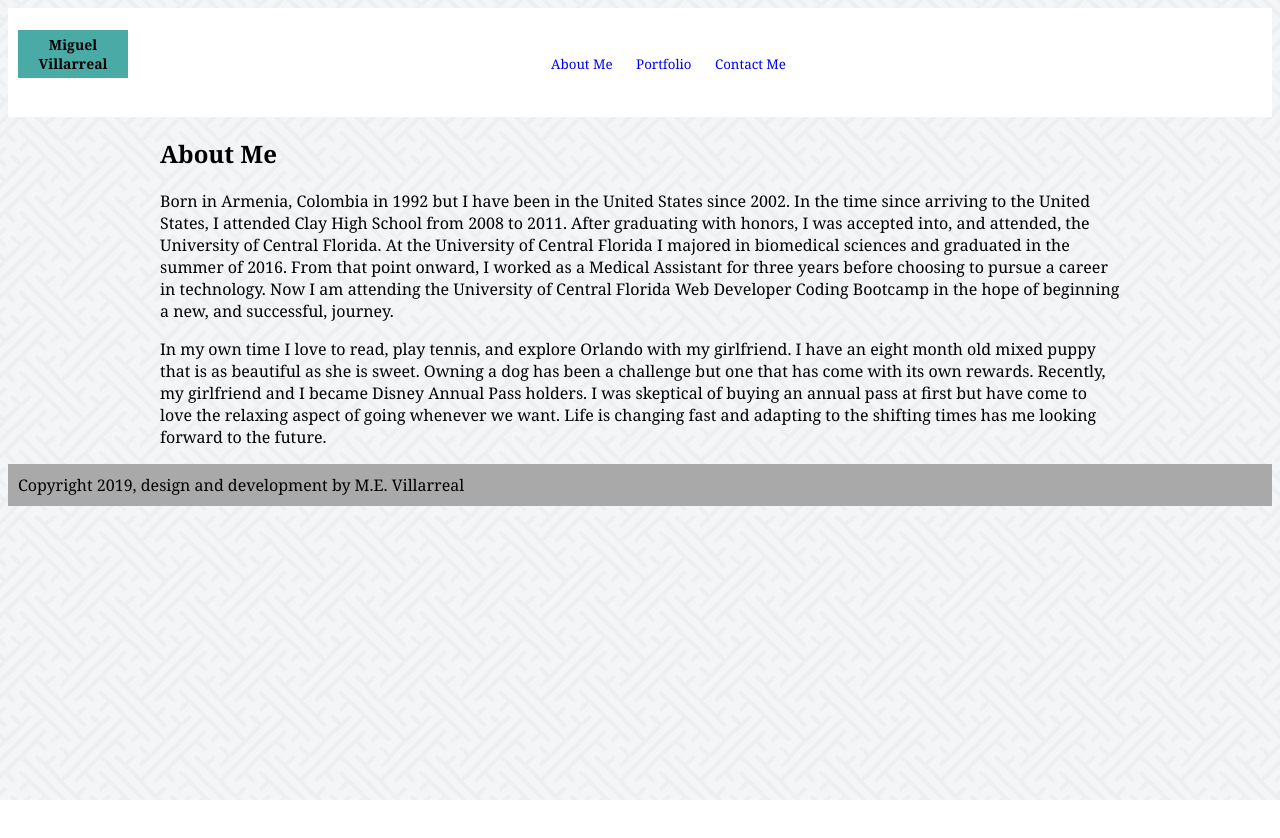
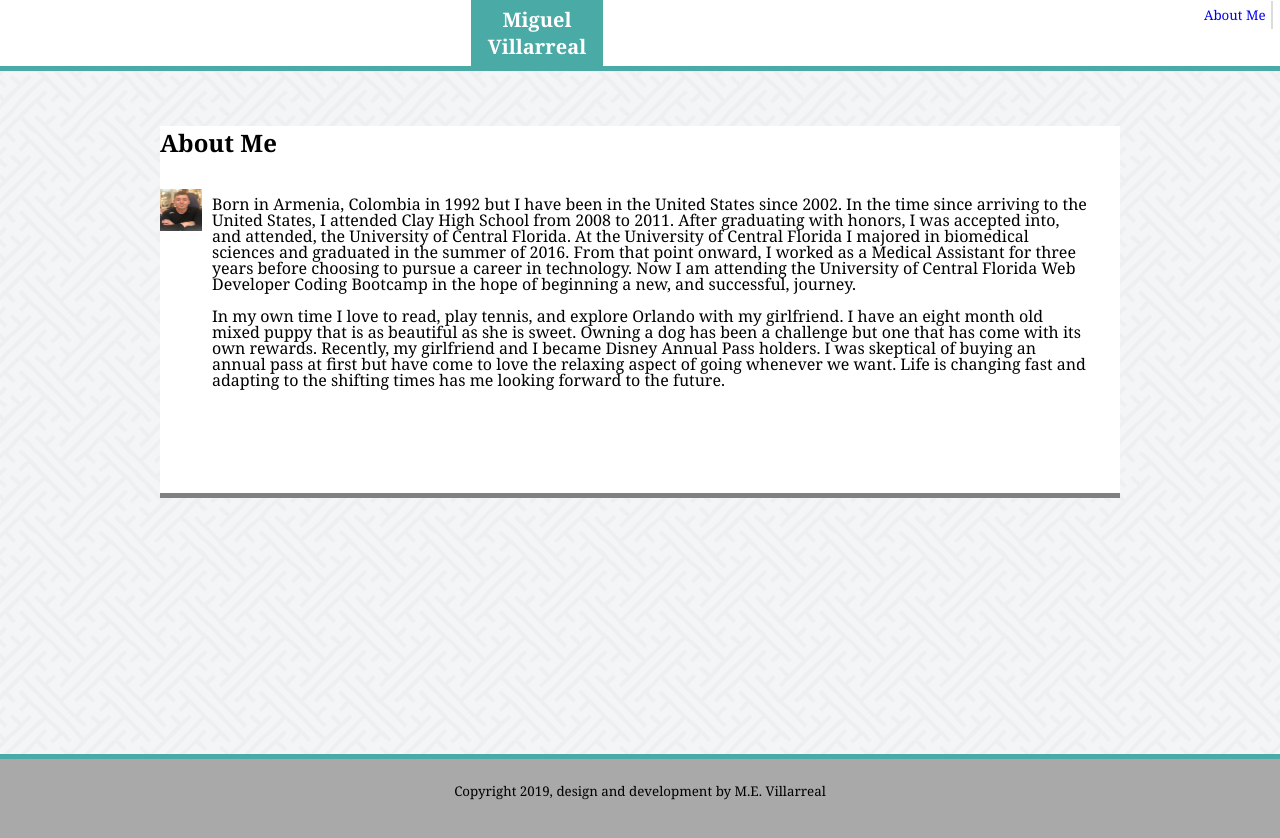
Before and after one commit to LeugimAtreides/Portfolio, a plain HTML site: page index.html in a window 1280 px wide. Before the commit the page ends 800 px from the top, so only its background shows below. Drawn offline with Linux system fonts and the light colour scheme.

Commit message:
Added several CSS changes, that fixed the header and the footer

```diff
--- a/assets/css/style.css
+++ b/assets/css/style.css
@@ -1,36 +1,49 @@
 
 /* CSS for all pages */
-
+    /* discovered that setting the html height allows the content to use the entirety of the webpage */
+    html {
+        height: 100%;
+    }
     body {
         block-size: auto;
         background-image: url(../images/interlaced-background-pattern.png);
         background-attachment: scroll;
         width: auto;
         font-family: Georgia, 'Times New Roman', Times, serif;
+        margin: 0;
+        padding: 0;
+        height: auto;
     }
 
     h1 {
         text-align: center;
-        padding: 5px;
-        font-size: 14px;
+        padding: 6px;
+        font-size: 20px;
         background-color: rgb(74, 170, 165);
-        width: 100px;
-
+        width: 132px;
+        position: relative;
+        float:left;
+        box-sizing: border-box;
+        bottom: 0px;
+        left: 471px;
+        color: white;
+        margin: 0;
     }
 
     header {
-        overflow: auto;
+        /* overflow: auto;
         width: 100%;
-        border-bottom: 2px aqua;
+        border-bottom: 5px solid rgb(74, 170, 165);
         position: relative;
+        box-sizing: border-box;
 
-
+        removed for being absolutely unecessary*/
     }
 
     a {
         margin: 5px;
         padding: 5px;
-        border-right: 2px, gainsboro;
+        border-right: 2px solid gainsboro;
         text-emphasis: none;
     }
 
@@ -38,30 +51,48 @@
         width: 960px;
         position: relative;
         margin: auto;
+        height: auto;
+        box-sizing: border-box;
+
     }
 
     .topPage {
         background-color: white;
         overflow: auto;
-        padding: 10px;
+        padding: 0;
+        box-sizing: border-box;
+        border-bottom: 5px solid rgb(74, 170, 165)
+    }
+/* changed CSS styling on the footer (put position: absolute, and width 100%) in order to have it fill the entirety of the bottom part of the page */
+    .bottomPage {
+        background: darkgrey;
+        overflow: auto;
+        padding: 23px;
+        box-sizing: border-box;
+        position: absolute;
+        bottom: -58px;
+        width: 100%;
+        font-size: smaller;
+        opacity: 1;
+        text-align: center;
+        clear: both;
+        height: 104px;
+        border-top: rgb(74, 170, 165) solid 5px;
     }
 
-    .bottomPage {
-        background:darkgrey;
-        overflow: auto;
-        padding: 10px;
+
+    .links {
+        float: left;
+        position: relative;
+        bottom: -6px;
+        right: -1062px;
+        font-size: smaller;
         }
 
-    .links {
-        float: right;
-        position: relative;
-        bottom: 34px;
-        left: -466px;
-        font-size: smaller;
-    }
 /* Decoration of links */
     a:link {
     text-decoration: none;
+    text-decoration-color: darkgray
     }
 
     a:visited {
@@ -69,23 +100,59 @@
     }
 
     a:hover {
-        text-decoration: underline;
+    text-decoration: rgb(74, 170, 165);
     }
 
     a:active {
-        text-decoration: underline;
+    text-decoration: solid steelblue;
     }
 
-    }
+
 
 /* This part of the CSS will dictate how the content of the about me page should behave */
 
 /* CSS for the About Me page */
-
+    /* changed the about me box to have more height */
     .aboutMeBox {
         background-color: white;
-        padding: 10px;
+        padding-bottom: 0px;
+        border-bottom:gray;
+        border-bottom-style: solid;
+        border-bottom-width: thick;
+        position: relative;
+        top: 35px;
+        margin-bottom: 28px;
+        width: fit-content;
+        height: fit-content;
+        box-sizing: border-box;
+    }
+
+
+    #aboutHeader {
+        background-color: white;
+        padding-bottom: 10px;
+        border-bottom: 2px, gray;
         position: relative;
         top: 0px;
         left: 0px;
+        box-sizing: border-box;
     }
+
+    #bioParagraph {
+        line-height: 16px;
+        padding: 40px;
+        position: relative;
+        /* float: left; */
+        /* overflow: overlay; */
+        top: -49px;
+        left: 12px;
+    }
+
+    #myPersonalPicture {
+        float: left;
+        position: relative;
+        top: 0px;
+        left: 0px;
+        box-sizing: border-box;
+
+    }
--- a/index.html
+++ b/index.html
@@ -40,11 +40,14 @@ I've identified myself as the author for meta descriptors and I've linked the cs
         <!-- The next section will contain a division that includes my picture, the bio-paragraphs, and the "About Me" header -->
         <div class="aboutMeBox">
             <!-- I'm creating a separate section tag that should allow me to create a different box for the h2, than the p boxes -->
-            <section>
+            <section id="aboutHeader">
                 <h2>About Me</h2>
             </section>
             <!-- In this section I will need to create a box that will float left but will also have to include overflow so that it sits flush against the background -->
-            <section>
+            <section id="myPersonalPicture">
+                    <img src="../Portfolio/assets/images/IMG_2626.jpg" alt="Miguel Villarreal Headshot" height="42" width="42">
+            </section>
+            <section id="bioParagraph">
                 <p>
                     Born in Armenia, Colombia in 1992 but I have been in the United States since 2002.
                     In the time since arriving to the United States, I attended Clay High School from 2008 to 2011.
```
Also changed, not shown: assets/images/IMG_2626.jpg (added). Lines whose indentation alone changed are shown as unchanged.
